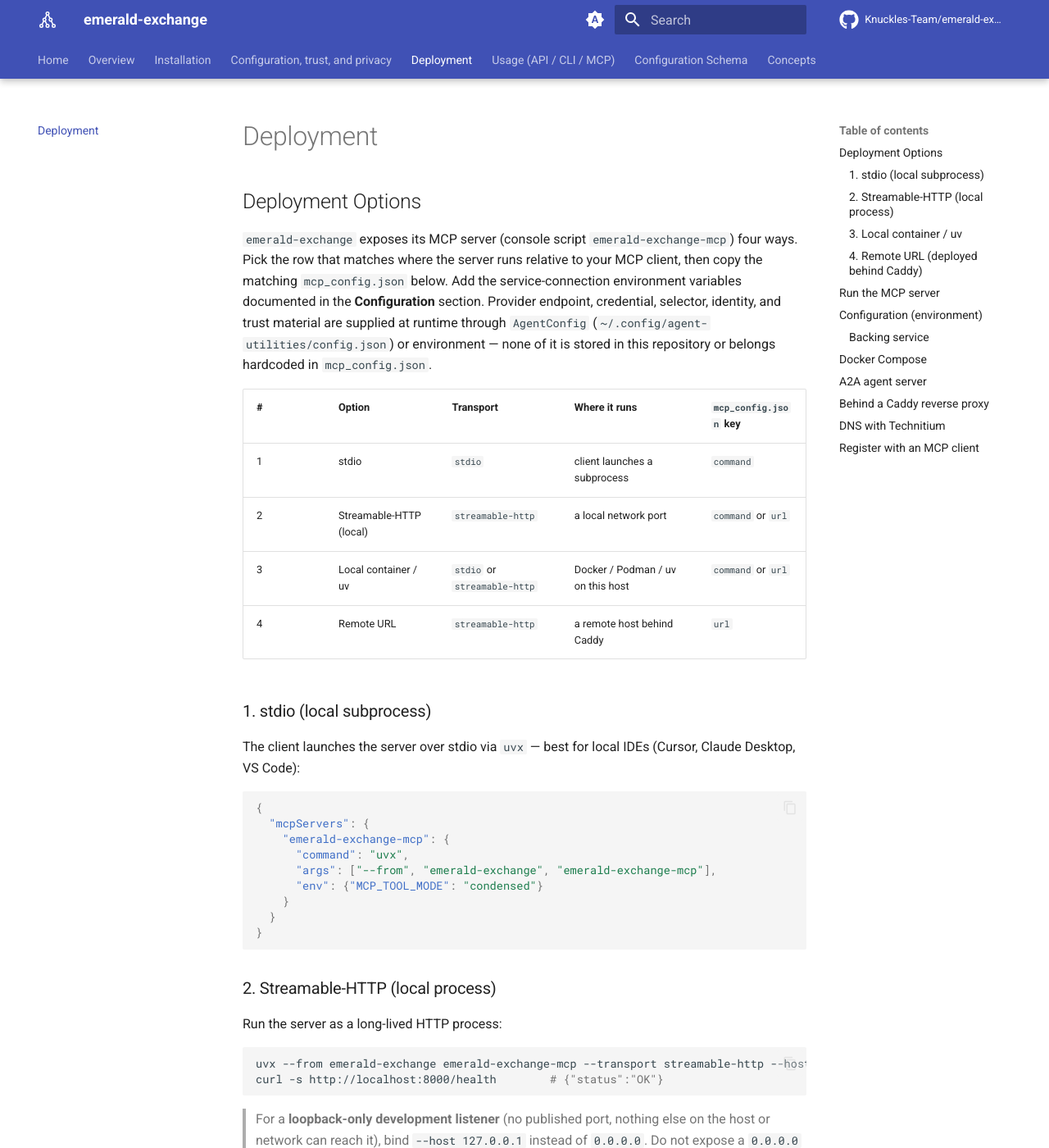
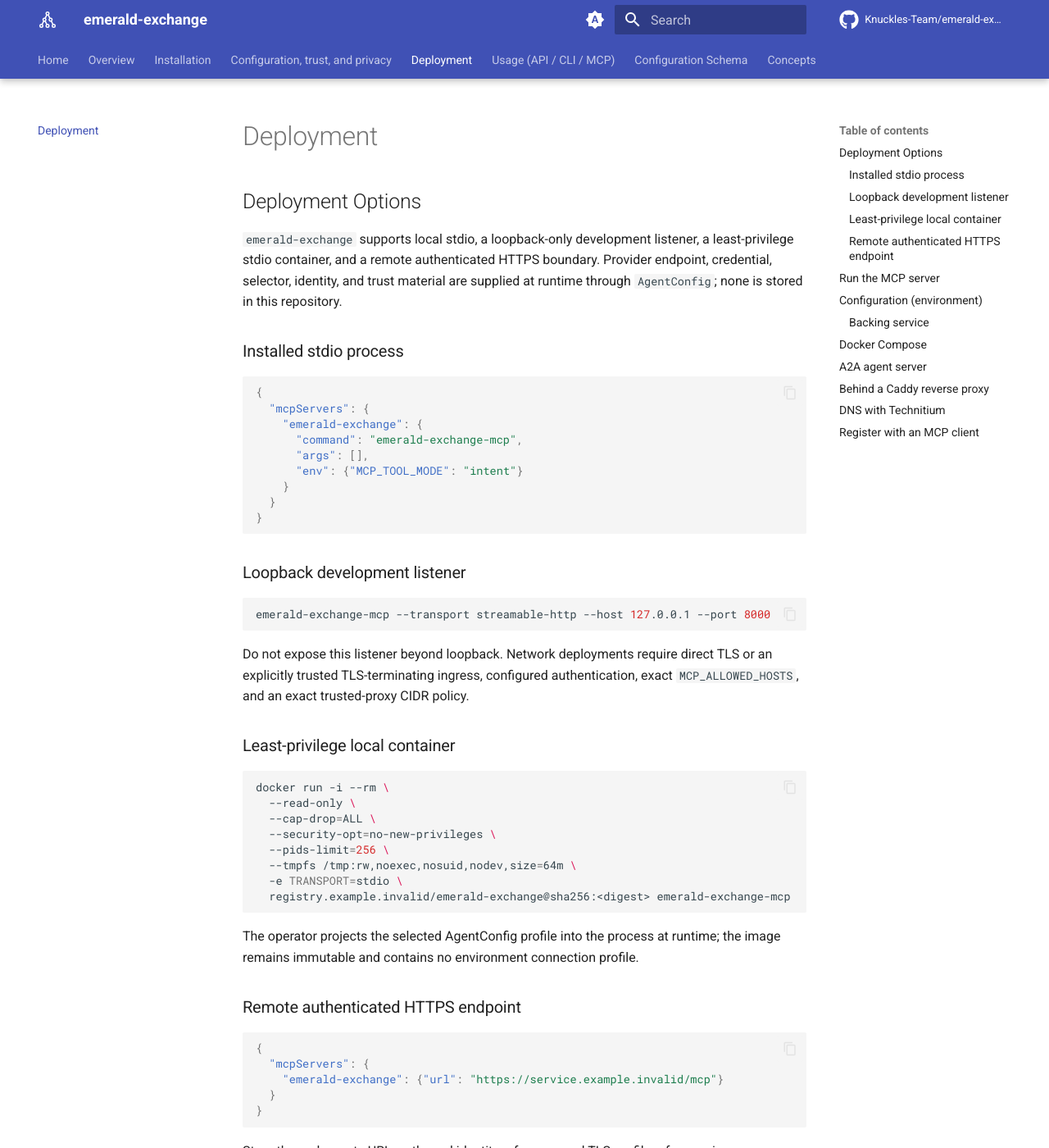
Before and after one commit to Knuckles-Team/emerald-exchange, an MkDocs documentation site: the page built from docs/deployment.md, in a window 1280 px wide and 1400 px high. Shown: the whole window at 82% size. Built offline with MkDocs 1.6.1 and Material for MkDocs 9.7.7, drawn with Linux system fonts in a browser that asks for light colours; comment, search, counter and statistics services are not loaded; some of the changed text lies outside the part shown.

Commit message:
docs: regenerate deployment blocks via inject_package_deploy_readme
Re-run the readme-deploy-block generator so README.md and
docs/deployment.md carry the current agent-utilities-deployment
contract (fail-closed hook now catches drift from any worktree).
Also picks up the env-vars-table hook's fix removing two hardcoded
LLM-provider defaults (PROVIDER, MODEL_ID) that should be
operator-configured, not baked into docs.

Co-Authored-By: Claude Sonnet 5 <noreply@anthropic.com>

````diff
--- a/docs/deployment.md
+++ b/docs/deployment.md
@@ -3,105 +3,36 @@
 <!-- BEGIN GENERATED: deployment-options -->
 ## Deployment Options
 
-`emerald-exchange` exposes its MCP server (console script `emerald-exchange-mcp`) four ways. Pick the row that
-matches where the server runs relative to your MCP client, then copy the matching
-`mcp_config.json` below. Add the service-connection environment variables documented in the **Configuration** section.
-Provider endpoint, credential, selector, identity, and trust material are supplied at
-runtime through `AgentConfig` (`~/.config/agent-utilities/config.json`) or environment —
-none of it is stored in this repository or belongs hardcoded in `mcp_config.json`.
+`emerald-exchange` supports local stdio, a loopback-only development listener, a
+least-privilege stdio container, and a remote authenticated HTTPS boundary.
+Provider endpoint, credential, selector, identity, and trust material are supplied
+at runtime through `AgentConfig`; none is stored in this repository.
 
-| # | Option | Transport | Where it runs | `mcp_config.json` key |
-|---|--------|-----------|---------------|------------------------|
-| 1 | stdio | `stdio` | client launches a subprocess | `command` |
-| 2 | Streamable-HTTP (local) | `streamable-http` | a local network port | `command` or `url` |
-| 3 | Local container / uv | `stdio` or `streamable-http` | Docker / Podman / uv on this host | `command` or `url` |
-| 4 | Remote URL | `streamable-http` | a remote host behind Caddy | `url` |
-
-### 1. stdio (local subprocess)
-
-The client launches the server over stdio via `uvx` — best for local IDEs
-(Cursor, Claude Desktop, VS Code):
+### Installed stdio process
 
 ```json
 {
   "mcpServers": {
-    "emerald-exchange-mcp": {
-      "command": "uvx",
-      "args": ["--from", "emerald-exchange", "emerald-exchange-mcp"],
-      "env": {"MCP_TOOL_MODE": "condensed"}
+    "emerald-exchange": {
+      "command": "emerald-exchange-mcp",
+      "args": [],
+      "env": {"MCP_TOOL_MODE": "intent"}
     }
   }
 }
 ```
 
-### 2. Streamable-HTTP (local process)
-
-Run the server as a long-lived HTTP process:
+### Loopback development listener
 
 ```bash
-uvx --from emerald-exchange emerald-exchange-mcp --transport streamable-http --host 0.0.0.0 --port 8000
-curl -s http://localhost:8000/health        # {"status":"OK"}
+emerald-exchange-mcp --transport streamable-http --host 127.0.0.1 --port 8000
 ```
 
-> For a **loopback-only development listener** (no published port, nothing else on the
-> host or network can reach it), bind `--host 127.0.0.1` instead of `0.0.0.0`. Do not
-> expose a `0.0.0.0` listener beyond a trusted network boundary: a real network
-> deployment needs direct TLS or an explicitly trusted TLS-terminating ingress,
-> configured authentication, an exact `MCP_ALLOWED_HOSTS`, and an exact trusted-proxy
-> CIDR policy (see [Behind a Caddy reverse proxy](#behind-a-caddy-reverse-proxy) below).
+Do not expose this listener beyond loopback. Network deployments require direct TLS
+or an explicitly trusted TLS-terminating ingress, configured authentication, exact
+`MCP_ALLOWED_HOSTS`, and an exact trusted-proxy CIDR policy.
 
-Then either let the client launch it:
-
-```json
-{
-  "mcpServers": {
-    "emerald-exchange-mcp": {
-      "command": "uvx",
-      "args": ["--from", "emerald-exchange", "emerald-exchange-mcp", "--transport", "streamable-http", "--port", "8000"],
-      "env": {
-        "TRANSPORT": "streamable-http",
-        "HOST": "0.0.0.0",
-        "PORT": "8000"
-      }
-    }
-  }
-}
-```
-
-…or connect to the already-running process by URL:
-
-```json
-{
-  "mcpServers": {
-    "emerald-exchange-mcp": { "url": "http://localhost:8000/mcp" }
-  }
-}
-```
-
-### 3. Local container / uv
-
-**(a) Launch a container directly from `mcp_config.json`** (stdio over the container —
-no ports to manage). Swap `docker` for `podman` for a daemonless runtime:
-
-```json
-{
-  "mcpServers": {
-    "emerald-exchange-mcp": {
-      "command": "docker",
-      "args": [
-        "run", "-i", "--rm",
-        "-e", "TRANSPORT=stdio",
-        "knucklessg1/emerald-exchange:2.1.0"
-      ]
-    }
-  }
-}
-```
-
-**(a2) Least-privilege container run** — the same launch, hardened for an
-untrusted or shared host (read-only root filesystem, all capabilities dropped, no
-privilege escalation, a bounded process count, and a `noexec` tmpfs for the one
-writable path the process needs):
+### Least-privilege local container
 
 ```bash
 docker run -i --rm \
@@ -111,58 +42,24 @@ docker run -i --rm \
   --pids-limit=256 \
   --tmpfs /tmp:rw,noexec,nosuid,nodev,size=64m \
   -e TRANSPORT=stdio \
-  knucklessg1/emerald-exchange@sha256:<digest> emerald-exchange-mcp
+  registry.example.invalid/emerald-exchange@sha256:<digest> emerald-exchange-mcp
 ```
 
-Pin the immutable release digest (rather than the mutable floating tag) for this
-form, and project the selected `AgentConfig` profile into the process at runtime —
-the image itself carries no environment-specific connection profile.
+The operator projects the selected AgentConfig profile into the process at runtime;
+the image remains immutable and contains no environment connection profile.
 
-**(b) Run a local streamable-http container, then connect by URL:**
-
-```bash
-docker run -d --name emerald-exchange-mcp -p 8000:8000 \
-  -e TRANSPORT=streamable-http \
-  -e PORT=8000 \
-  knucklessg1/emerald-exchange:2.1.0
-# or, from a clone of this repo:
-docker compose -f docker/mcp.compose.yml up -d
-```
+### Remote authenticated HTTPS endpoint
 
 ```json
 {
   "mcpServers": {
-    "emerald-exchange-mcp": { "url": "http://localhost:8000/mcp" }
+    "emerald-exchange": {"url": "https://service.example.invalid/mcp"}
   }
 }
 ```
 
-**(c) From a local checkout with `uv`:**
-
-```bash
-uv run emerald-exchange-mcp --transport streamable-http --port 8000
-```
-
-### 4. Remote URL (deployed behind Caddy)
-
-When the server is deployed remotely (e.g. as a Docker service) and published through
-Caddy at a deployment-selected HTTPS hostname, connect with the `"url"` key — no local process or
-image required:
-
-```json
-{
-  "mcpServers": {
-    "emerald-exchange-mcp": { "url": "https://emerald-exchange-mcp.example.invalid/mcp" }
-  }
-}
-```
-
-Caddy reverse-proxies `https://emerald-exchange-mcp.example.invalid` to the container's `:8000`
-streamable-http listener; `https://emerald-exchange-mcp.example.invalid/health` returns
-`{"status":"OK"}` when the service is live. Keep the real remote URL, outbound
-identity references, and TLS trust profile in `AgentConfig`
-(`~/.config/agent-utilities/config.json`) rather than duplicating them across
-`mcp_config.json` files or documentation.
+Store the real remote URL, outbound identity reference, and TLS-profile reference in
+`AgentConfig`, not in MCP client JSON or documentation.
 <!-- END GENERATED: deployment-options -->
 
 This page covers running `emerald-exchange` as a long-lived service: the
````
Also changed, not shown: README.md (+34 -16 lines).
